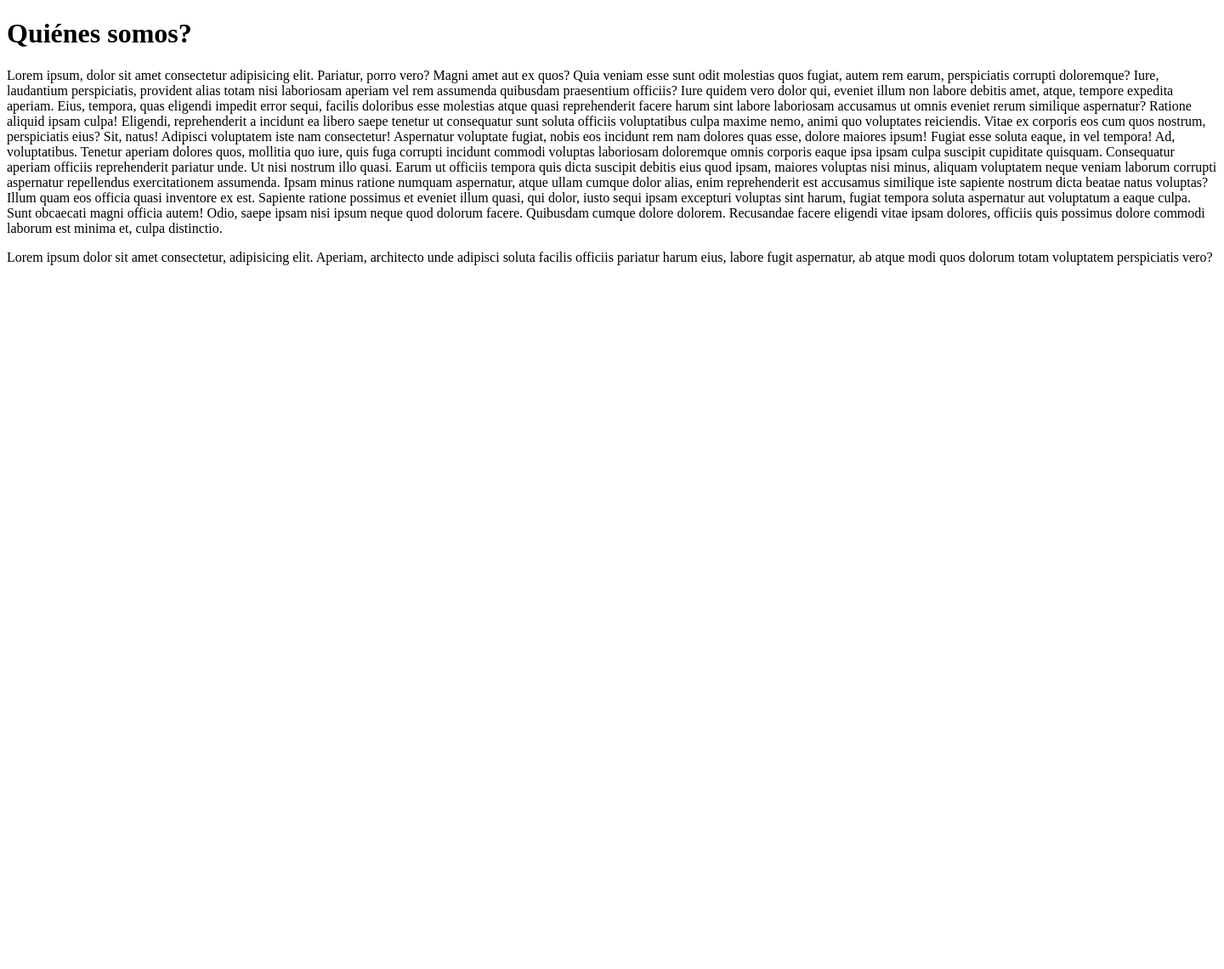
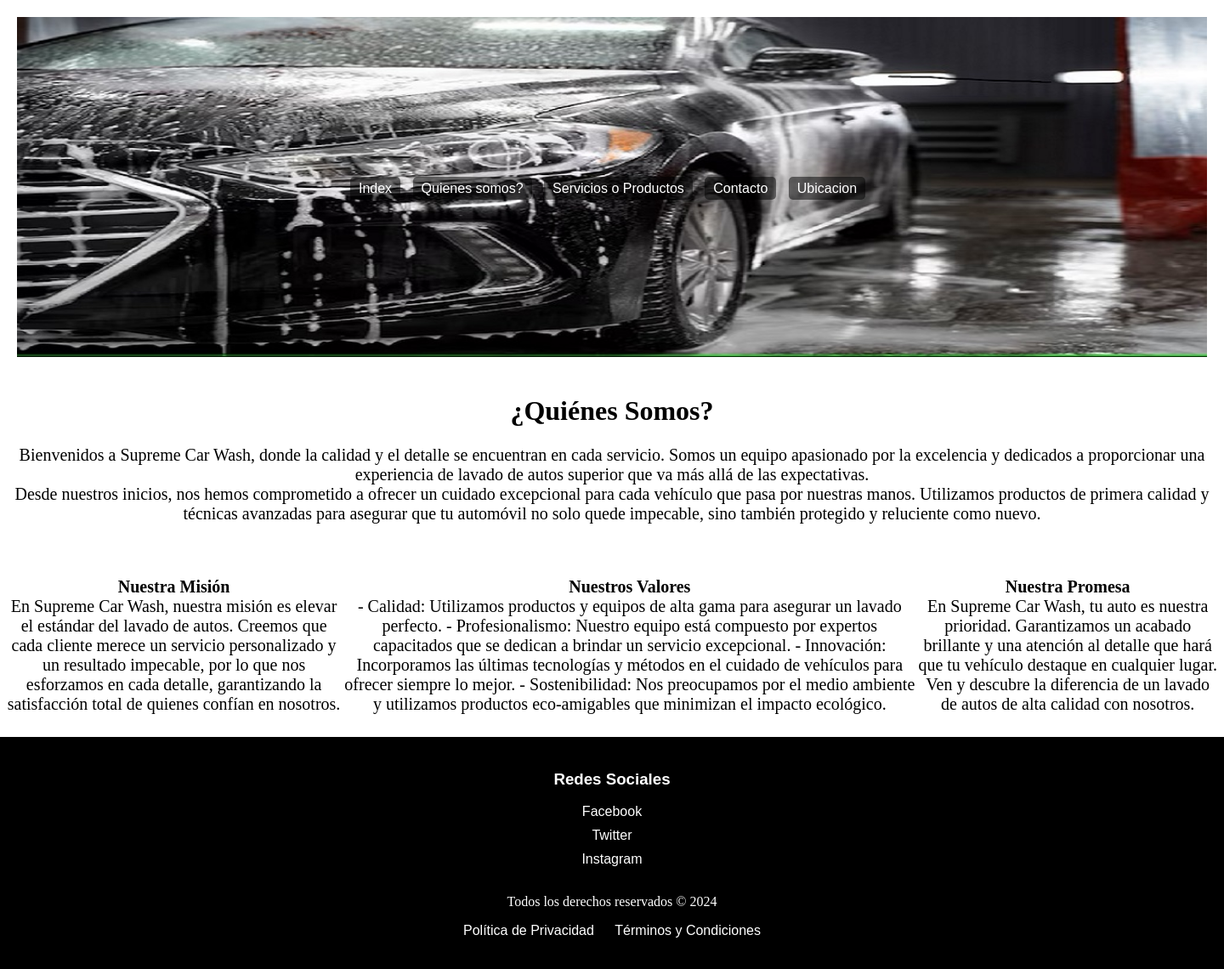
Before and after one commit to joseadolf247/PIADJANGO, a Django app: page /quienessomos/ in a window 1440 px wide. Shown: the whole page at 85% size. Before the commit the page ends 312 px from the top, so only its background shows below. Run offline with Django 5.2, Linux system fonts and the light colour scheme.

Commit message:
emmanolo

```diff
--- /dev/null
+++ b/evidencia3/prueba/static/css/estilosQuienes.css
@@ -0,0 +1,180 @@
+body {
+    font-family: Arial, sans-serif;
+    background-color:#ffffff;
+    margin: 0;
+    padding: 0;
+    min-height: 100vh;
+}
+
+.container {
+    max-width: 1000px;
+    margin: 20px auto;
+    background-color: #ffffff;
+    padding: 60px;
+    border-radius: 8px;
+    box-shadow: 0 2px 5px rgba(0, 0, 0, 0.1);
+    margin-top: 20px;;
+    text-align: center;
+}
+h1{
+    font-family: 'Times New Roman', Times, serif;
+    text-align: center;
+}
+
+p{
+    font-family: 'Times New Roman', Times, serif;
+    text-align: center;
+
+}
+
+img{
+    top: 0;
+    left: 20;
+    width: 1400px;
+    height: 400px;
+    background-size: 100% auto;
+}
+.header-img {
+    position: relative;
+    height: 300px;
+    background-size: contain;
+    background-position: center;
+    display: none;
+    justify-content: center;
+    align-items: center;
+}
+@media screen and (min-width: 300px) {
+    .header-img {
+        height: 50vh;
+    }
+}
+
+.header1 {
+    padding: 20px;
+    text-align: center;
+    position: relative;
+}
+
+.nav-container {
+    display: inline-block;
+    position: absolute;
+    top: 50%;
+    left: 50%;
+    transform: translate(-50%, -50%);
+}
+
+nav ul {
+    list-style-type: none;
+    margin: 0;
+    padding: 0;
+}
+
+nav ul li {
+    display: inline-block;
+    margin-right: 10px;
+}
+
+nav ul li a {
+    color: #ffffff;
+    text-decoration: none;
+    padding: 5px 10px;
+    background-color: rgba(0, 0, 0, 0.5);
+    border-radius: 5px;
+}
+
+nav ul li a:hover {
+    background-color: rgba(255, 255, 255, 0.5);
+    color: #000000;
+}
+
+footer {
+    background-color: #000000;
+    color: #ffffff;
+    padding: 20px;
+    text-align: center;
+}
+
+.footer-container {
+    display: flex;
+    justify-content: space-around;
+}
+
+
+.redes-sociales ul {
+    padding: 0;
+    list-style: none;
+}
+
+.redes-sociales ul li {
+    margin-bottom: 10px;
+}
+
+.redes-sociales ul li a {
+    color: #ffffff;
+    text-decoration: none;
+}
+
+.redes-sociales ul li a:hover{
+    color: gray;
+}
+
+.terminos {
+    text-align: center;
+}
+
+.terminos ul {
+    list-style: none;
+    padding: 0;
+}
+
+.terminos ul li {
+    display: inline;
+    margin: 0 10px;
+}
+
+.terminos ul li a {
+    color: #ffffff;
+    text-decoration: none;
+}
+
+.terminos ul li a:hover {
+    text-decoration: none;
+    color: gray;
+}
+
+.footer-container .contactos p {
+    font-size: 16px;
+}
+
+.terminos ul p {
+    font-size: 16px;
+}
+
+.parrafo1{
+    font-size: 20px;
+    text-align: center;
+}
+
+.parrafo2{
+    font-family: 'Times New Roman', Times, serif;
+    font-size: 20px;
+
+}
+
+.parrafo3{
+    font-family: 'Times New Roman', Times, serif;
+    font-size: 20px;
+
+}
+
+.parrafo4{
+    font-family: 'Times New Roman', Times, serif;
+    font-size: 20px;
+
+
+}
+
+.cuadro{
+    display: flex;
+    margin: 7px;
+}
--- a/evidencia3/prueba/templates/quienessomos.html
+++ b/evidencia3/prueba/templates/quienessomos.html
@@ -1,28 +1,85 @@
+{% load static %}
 <!DOCTYPE html>
 <html lang="en">
 <head>
     <meta charset="UTF-8">
     <meta name="viewport" content="width=device-width, initial-scale=1.0">
-    <title>Quienes somos?</title>
-
+    <title>¿Quiénes Somos?</title>
+    <link rel="stylesheet" href="{% static "/css/estilosQuienes.css" %}">
 </head>
 <body>
-    <h1>Quiénes somos?</h1>
-    <p>Lorem ipsum, dolor sit amet consectetur adipisicing elit. Pariatur, porro vero? Magni amet aut ex quos? Quia veniam esse sunt odit molestias quos fugiat, autem rem earum, perspiciatis corrupti doloremque?
-    Iure, laudantium perspiciatis, provident alias totam nisi laboriosam aperiam vel rem assumenda quibusdam praesentium officiis? Iure quidem vero dolor qui, eveniet illum non labore debitis amet, atque, tempore expedita aperiam.
-    Eius, tempora, quas eligendi impedit error sequi, facilis doloribus esse molestias atque quasi reprehenderit facere harum sint labore laboriosam accusamus ut omnis eveniet rerum similique aspernatur? Ratione aliquid ipsam culpa!
-    Eligendi, reprehenderit a incidunt ea libero saepe tenetur ut consequatur sunt soluta officiis voluptatibus culpa maxime nemo, animi quo voluptates reiciendis. Vitae ex corporis eos cum quos nostrum, perspiciatis eius?
-    Sit, natus! Adipisci voluptatem iste nam consectetur! Aspernatur voluptate fugiat, nobis eos incidunt rem nam dolores quas esse, dolore maiores ipsum! Fugiat esse soluta eaque, in vel tempora! Ad, voluptatibus.
-    Tenetur aperiam dolores quos, mollitia quo iure, quis fuga corrupti incidunt commodi voluptas laboriosam doloremque omnis corporis eaque ipsa ipsam culpa suscipit cupiditate quisquam. Consequatur aperiam officiis reprehenderit pariatur unde.
-    Ut nisi nostrum illo quasi. Earum ut officiis tempora quis dicta suscipit debitis eius quod ipsam, maiores voluptas nisi minus, aliquam voluptatem neque veniam laborum corrupti aspernatur repellendus exercitationem assumenda.
-    Ipsam minus ratione numquam aspernatur, atque ullam cumque dolor alias, enim reprehenderit est accusamus similique iste sapiente nostrum dicta beatae natus voluptas? Illum quam eos officia quasi inventore ex est.
-    Sapiente ratione possimus et eveniet illum quasi, qui dolor, iusto sequi ipsam excepturi voluptas sint harum, fugiat tempora soluta aspernatur aut voluptatum a eaque culpa. Sunt obcaecati magni officia autem!
-    Odio, saepe ipsam nisi ipsum neque quod dolorum facere. Quibusdam cumque dolore dolorem. Recusandae facere eligendi vitae ipsam dolores, officiis quis possimus dolore commodi laborum est minima et, culpa distinctio.
+    <header class="header1" >
+        <img src="{% static "/img/Autolavado.jpg" %}" alt="">
+        <div class="header-img"></div>
+        <nav class="nav-container">
+            <ul>
+                <li><a href="#">Index</a></li>
+                <li><a href="#">Quienes somos?</a></li>
+                <li><a href="#">Servicios o Productos</a></li>
+                <li><a href="#">Contacto</a></li>
+                <li><a href="#">Ubicacion</a></li>
+            </ul>
+        </nav>
+    </header>
+
+
+    <h1>¿Quiénes Somos?</h1>
+
+    <p class="parrafo1">
+    Bienvenidos a Supreme Car Wash, donde la calidad y el detalle se encuentran en cada servicio. Somos un equipo apasionado por la excelencia y dedicados a proporcionar una experiencia de lavado de autos superior que va más allá de las expectativas. <br>
+    Desde nuestros inicios, nos hemos comprometido a ofrecer un cuidado excepcional para cada vehículo que pasa por nuestras manos. Utilizamos productos de primera calidad y técnicas avanzadas para asegurar que tu automóvil no solo quede impecable, sino también protegido y reluciente como nuevo. <br> <br>
     </p>
 
+
+    <div>
+
+    </div>
+
+
+
+   <section class="cuadro">
+        <p class="parrafo2">
+        <b>Nuestra Misión</b> <br>
+        En Supreme Car Wash, nuestra misión es elevar el estándar del lavado de autos. Creemos que cada cliente merece un servicio personalizado y un resultado impecable, por lo que nos esforzamos en cada detalle, garantizando la satisfacción total de quienes confían en nosotros.
+        </p>
+
+
+        <p class="parrafo3">
+        <b>Nuestros Valores</b> <br>
+        - Calidad: Utilizamos productos y equipos de alta gama para asegurar un lavado perfecto.
+        - Profesionalismo: Nuestro equipo está compuesto por expertos capacitados que se dedican a brindar un servicio excepcional.
+        - Innovación: Incorporamos las últimas tecnologías y métodos en el cuidado de vehículos para ofrecer siempre lo mejor.
+        - Sostenibilidad: Nos preocupamos por el medio ambiente y utilizamos productos eco-amigables que minimizan el impacto ecológico.
+        </p>
+
+        <p class="parrafo4">
+        <b>Nuestra Promesa</b> <br>
+        En Supreme Car Wash, tu auto es nuestra prioridad. Garantizamos un acabado brillante y una atención al detalle que hará que tu vehículo destaque en cualquier lugar. Ven y descubre la diferencia de un lavado de autos de alta calidad con nosotros.
+        </p>
+    </section>
+
+
+
+
+
+
     <footer>
-        <p>Lorem ipsum dolor sit amet consectetur, adipisicing elit. Aperiam, architecto unde adipisci soluta facilis officiis pariatur harum eius, labore fugit aspernatur, ab atque modi quos dolorum totam voluptatem perspiciatis vero?</p>
-    </footer>
-
+        <div class="footer-container">
+            <div class="redes-sociales">
+                <h3>Redes Sociales</h3>
+                <ul>
+                    <li><a href="#">Facebook</a></li>
+                    <li><a href="#">Twitter</a></li>
+                    <li><a href="#">Instagram</a></li>
+                </ul>
+            </div>
+        </div>
+            <div class="terminos">
+                <ul>
+                    <p>Todos los derechos reservados &copy; 2024</p>
+                    <li><a href="#">Política de Privacidad</a></li>
+                    <li><a href="#">Términos y Condiciones</a></li>
+                </ul>
+            </div>
+        </footer>
 </body>
-</html>
```
